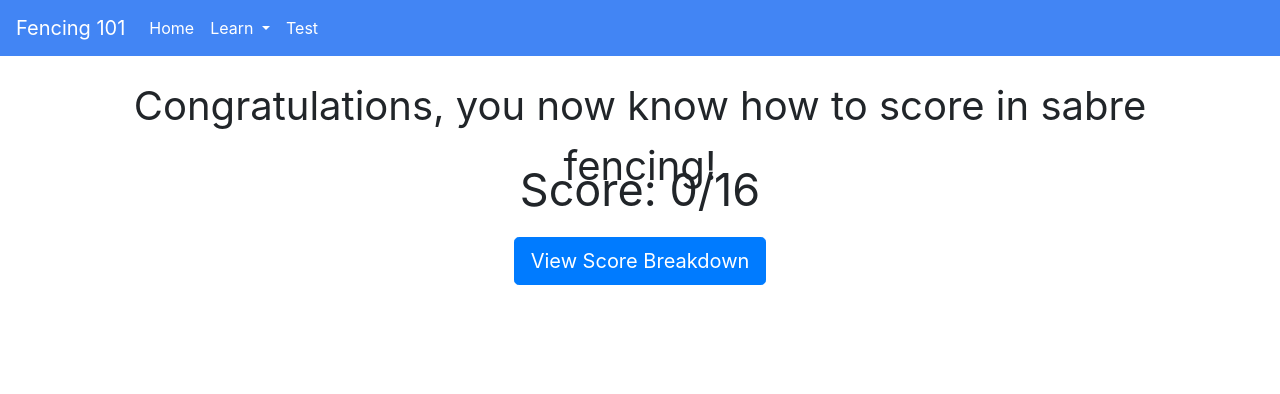
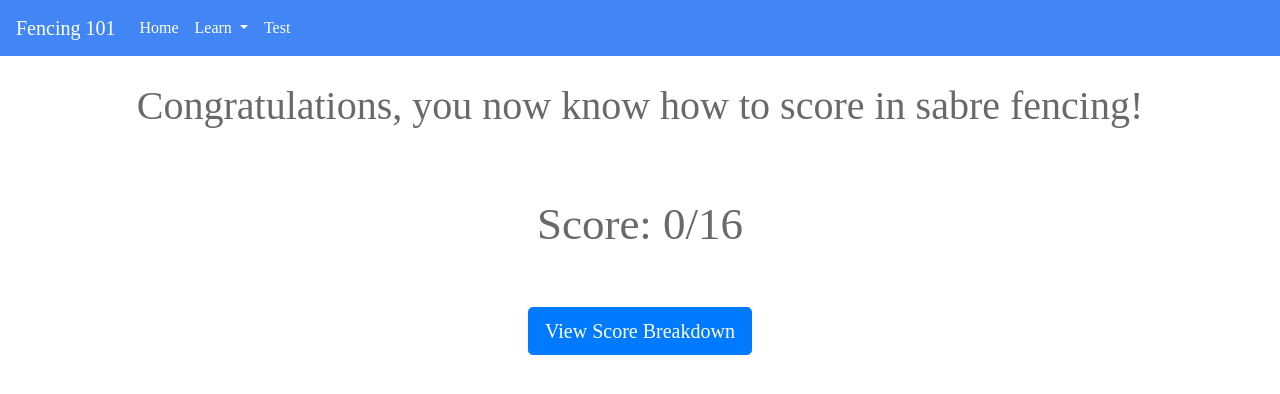
Before and after one commit to williamshammond/P8D-Fencing, a Flask app: page /results in a window 1280 px wide. Shown: the top 394 px of the page. Run offline with Flask 2, Linux system fonts and the light colour scheme; some libraries are stand-ins or nearby versions.

Commit message:
Accent colors and standardized fonts

```diff
--- a/static/main.css
+++ b/static/main.css
@@ -19,6 +19,10 @@ a.noUnderline{
 
 
 /* ---------- Basic Classes / Small Styling ---------*/
+
+.stdFont{
+    font-family: arial-black;
+}
 
 .darkGray{
     color: #696969;
@@ -97,6 +101,7 @@ mark{
 #scoreResult{
     font-size: 45px;
     text-align: center;
+    padding-top: 35px;
 }
 
 #scoreMessage{
--- a/templates/breakdown.html
+++ b/templates/breakdown.html
@@ -1,6 +1,9 @@
 {% extends "base.html" %}
 
 {% block content %}
+
+<body class="stdFont darkGray">
+
     <div class = "row" id="homerow">
         <div class = "col-md-12 breakdownHeader">Score Breakdown</div>
     </div>
@@ -50,7 +53,7 @@
             <a href="{{ url_for('home')}}" class="btn btn-primary btn-lg" role="button" aria-disabled="true">Return Home</a>
         </div>
     </div>
-
+</body>
 
 
 {% endblock %}
--- a/templates/learn.html
+++ b/templates/learn.html
@@ -14,6 +14,7 @@ var lessons_complete = {{ lessons_complete }}
 <script src="https://cdnjs.cloudflare.com/ajax/libs/mark.js/8.11.1/mark.min.js" integrity="sha512-5CYOlHXGh6QpOFA/TeTylKLWfB3ftPsde7AnmhuitiTX4K5SqCLBeKro6sPS8ilsz1Q4NRx3v8Ko2IBiszzdww==" crossorigin="anonymous" referrerpolicy="no-referrer"></script>
 <script src="https://cdnjs.cloudflare.com/ajax/libs/mark.js/8.11.1/jquery.mark.js" integrity="sha512-19TrqSGVSwaC2IDGHrD+tAkX59/w5cXy0BHDVwn7OJQXxavORhFSFM7DOO9soXKuo8O7gGNHiG9R2vFrXRBcTQ==" crossorigin="anonymous" referrerpolicy="no-referrer"></script>
 
+<body class="stdFont">
     <div id="main-content">
         <!-- Lesson Header-->
         <div class = "row titleRow">
@@ -26,7 +27,7 @@ var lessons_complete = {{ lessons_complete }}
         <!-- Main Lesson Text Content-->
         <div class = "row">
             <div class = "col-md-12">
-            <pre class="regFontSize darkGray" id="lesson_text">{{ lesson.text }}</pre>
+                <pre class="regFontSize darkGray stdFont" id="lesson_text">{{ lesson.text }}</pre>
             </div>
         </div>
 
@@ -58,4 +59,5 @@ var lessons_complete = {{ lessons_complete }}
         <button id="proceed" type="button"  class="btn btn-primary btn-lg gapTop">Yes</button>
         <button id="stay" type="button" class="btn btn-primary btn-lg gapTop">No</button>
     </div>
+</body>
 {% endblock %}
--- a/templates/results.html
+++ b/templates/results.html
@@ -1,6 +1,8 @@
 {% extends "base.html" %}
 
 {% block content %}
+<body class="stdFont darkGray">
+
     <div class = "row">
         <div class = "col-md-12" id = "scoreMessage">
             Congratulations, you now know how to score in sabre fencing!
@@ -17,5 +19,5 @@
             <a href="{{ url_for('breakdown')}}" class="btn btn-primary btn-lg" role="button" aria-disabled="true">View Score Breakdown</a>
         </div>
     </div>
-
+</body>
 {% endblock %}
```
Also changed, not shown: templates/home.html (+5 -2 lines), templates/test.html (+5 -2 lines). Lines whose indentation alone changed are shown as unchanged.
